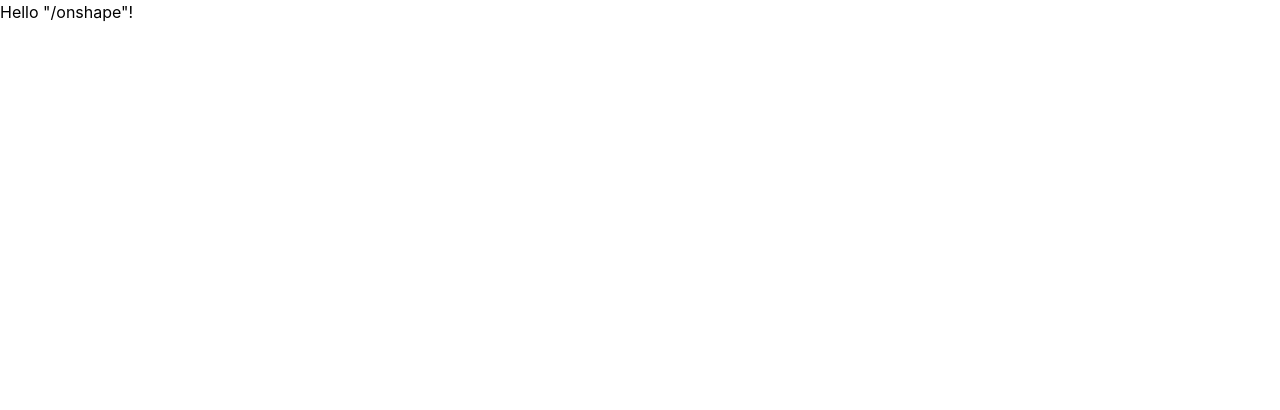
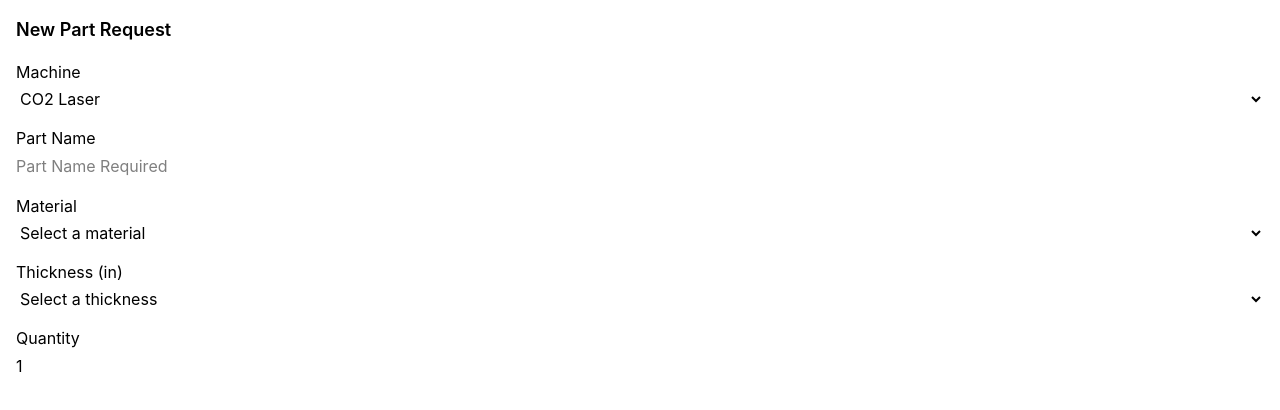
Before and after one commit to jsneer23/frc-pdm, a React (Vite) app in the folder apps/ui/: page /onshape in a window 1280 px wide. Shown: the top 410 px of the page. Built offline with nearby package versions, Linux system fonts and the light colour scheme.

Commit message:
add material thicknesses and adjust thickness in form to use them. also added part name to the form. now displaying form at /repo/onshape.

```diff
--- a/apps/ui/src/features/parts/PartRequestForm.tsx
+++ b/apps/ui/src/features/parts/PartRequestForm.tsx
@@ -1,22 +1,29 @@
 // src/features/parts/PartRequestForm.tsx
 import { useState } from 'react'
-import { MACHINES, MATERIALS, type MachineId, type MaterialId } from './constants'
+import { MACHINES, MATERIALS, type MaterialThickness, type MachineId, type MaterialId, MATERIAL_THICKNESSES } from './constants'
 
 export function PartRequestForm() {
   const [machine, setMachine] = useState<MachineId>('co2_laser')
+  const [partName, setPartName] = useState('')
   const [material, setMaterial] = useState<MaterialId | ''>('')
-  const [thickness, setThickness] = useState('')
+  const [thickness, setThickness] = useState<MaterialThickness | ''>('')
   const [quantity, setQuantity] = useState('1')
 
   // Derived. Not state.
   const machineDef = MACHINES[machine]
   const availableMaterials = machineDef.materials
+  const availableThicknesses = material ? MATERIAL_THICKNESSES[material] ?? [] : []
 
   function handleMachineChange(next: MachineId) {
     setMachine(next)
     // Clear the material if the new machine cannot use it.
     const stillValid = MACHINES[next].materials.includes(material as never)
     if (!stillValid) setMaterial('')
+  }
+
+  function handleMaterialChange(next: MaterialId | '') {
+    setMaterial(next)
+    setThickness('')
   }
 
   return (
@@ -34,10 +41,20 @@ export function PartRequestForm() {
       </label>
 
       <label className="flex flex-col gap-1">
+        <span>Part Name</span>
+        <input
+          type="text"
+          value={partName}
+          placeholder="Part Name Required"
+          onChange={(e) => setPartName(e.target.value)}
+        />
+      </label>
+
+      <label className="flex flex-col gap-1">
         <span>Material</span>
         <select
           value={material}
-          onChange={(e) => setMaterial(e.target.value as MaterialId)}
+          onChange={(e) => handleMaterialChange(e.target.value as MaterialId)}
         >
           <option value="">Select a material</option>
           {availableMaterials.map((id) => (
@@ -49,12 +66,15 @@ export function PartRequestForm() {
       {machineDef.needsThickness && (
         <label className="flex flex-col gap-1">
           <span>Thickness (in)</span>
-          <input
-            type="number"
-            step="0.001"
+          <select
             value={thickness}
             onChange={(e) => setThickness(e.target.value)}
-          />
+          >
+            <option value="">Select a thickness</option>
+            {availableThicknesses.map((t) => (
+              <option key={t} value={t}>{t}</option>
+            ))}
+          </select>
         </label>
       )}
 
--- a/apps/ui/src/features/parts/constants.ts
+++ b/apps/ui/src/features/parts/constants.ts
@@ -39,3 +39,13 @@ type MachineDef = {
 }
 
 export type MachineId = keyof typeof MACHINES
+
+export const MATERIAL_THICKNESSES: Partial<Record<MaterialId, readonly number[]>> = {
+  srpp: [0.25],
+  polycarbonate: [0.118, 0.196, 0.236],
+  wood: [], // TODO: measue
+  al6061: [0.125, 0.1875, 0.25],
+  al7075: [], // TODO: measue
+  al5052: [], // TODO: measue
+  // ...
+}
--- a/apps/ui/src/routes/index.tsx
+++ b/apps/ui/src/routes/index.tsx
@@ -4,11 +4,8 @@ export const Route = createFileRoute("/")({ component: Home });
 
 function Home() {
 	return (
-		<div className="p-8">
-			<h1 className="text-4xl font-bold">Welcome to TanStack Start</h1>
-			<p className="mt-4 text-lg">
-				Edit <code>src/routes/index.tsx</code> to get started.
-			</p>
+		<div className="p-4">
+			<h1 className="text-xl font-semibold">FRC Parts Manager</h1>
 		</div>
 	);
 }
--- a/apps/ui/src/routes/onshape.tsx
+++ b/apps/ui/src/routes/onshape.tsx
@@ -1,9 +1,16 @@
 import { createFileRoute } from '@tanstack/react-router'
+import { PartRequestForm } from '../features/parts/PartRequestForm'
 
 export const Route = createFileRoute('/onshape')({
-  component: RouteComponent,
+  component: OnshapePanel,
 })
 
-function RouteComponent() {
-  return <div>Hello "/onshape"!</div>
+
+function OnshapePanel() {
+  return (
+    <div className="p-4">
+      <h1 className="text-lg font-semibold mb-4">New Part Request</h1>
+      <PartRequestForm />
+    </div>
+  )
 }
```
